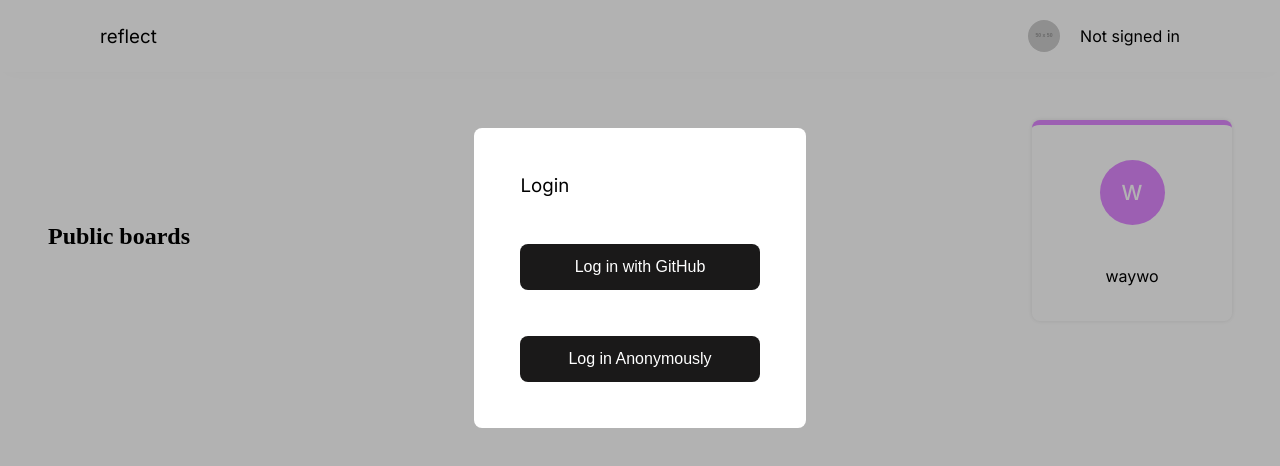
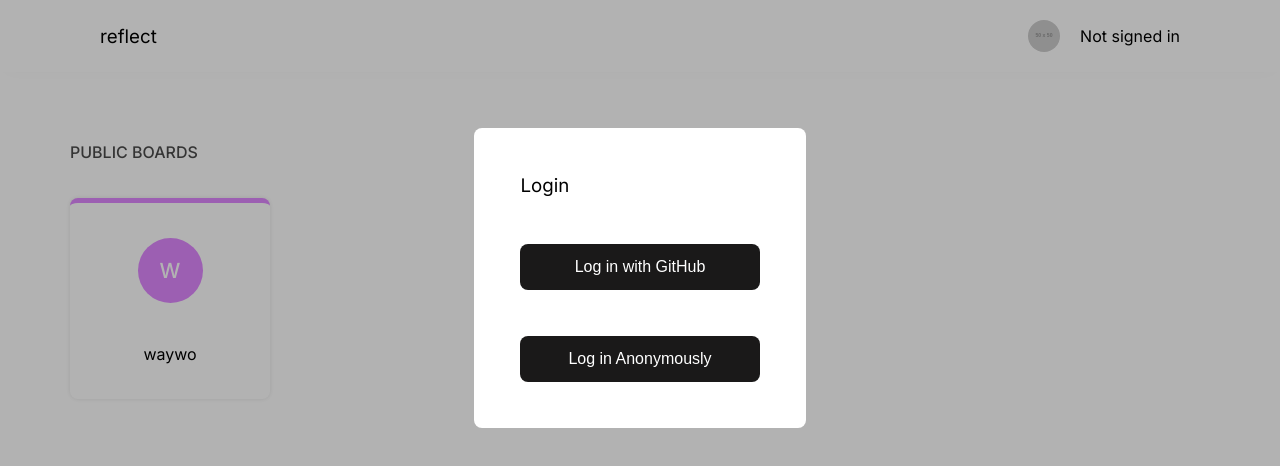
Before and after one commit to ValueBytes/Reflect, a React app: page / in a window 1280 px wide. Shown: the top 466 px of the page. Built offline with nearby package versions, Linux system fonts and the light colour scheme; no server answers.

Commit message:
feat: Add section title, update content layout

```diff
--- a/src/styles/components/_dashboard.scss
+++ b/src/styles/components/_dashboard.scss
@@ -1,15 +1,24 @@
 .dashboard {
-  &__section {
-    margin: 48px;
+  margin: 70px;
+
+  &__section-content {
     display: flex;
     flex-direction: column;
-    align-items: center;
     justify-content: space-between;
     flex-wrap: wrap;
   }
 
+  &__section-title {
+    font-family: $normal-stack;
+    font-size: 1rem;
+    font-weight: 500;
+    opacity: 0.7;
+    text-transform: uppercase;
+    margin-bottom: 36px;
+  }
+
   @media (min-width: $screen-md) {
-    .dashboard__section {
+    .dashboard__section-content {
       flex-direction: row;
     }
   }
```
